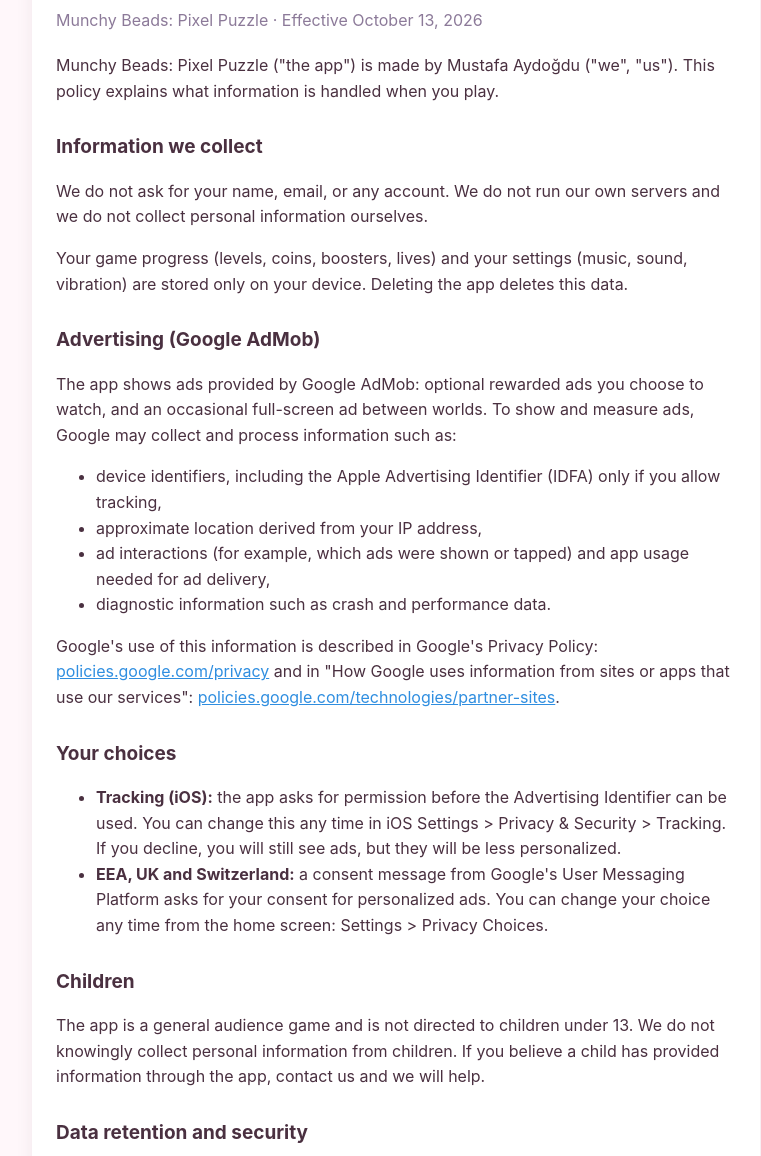
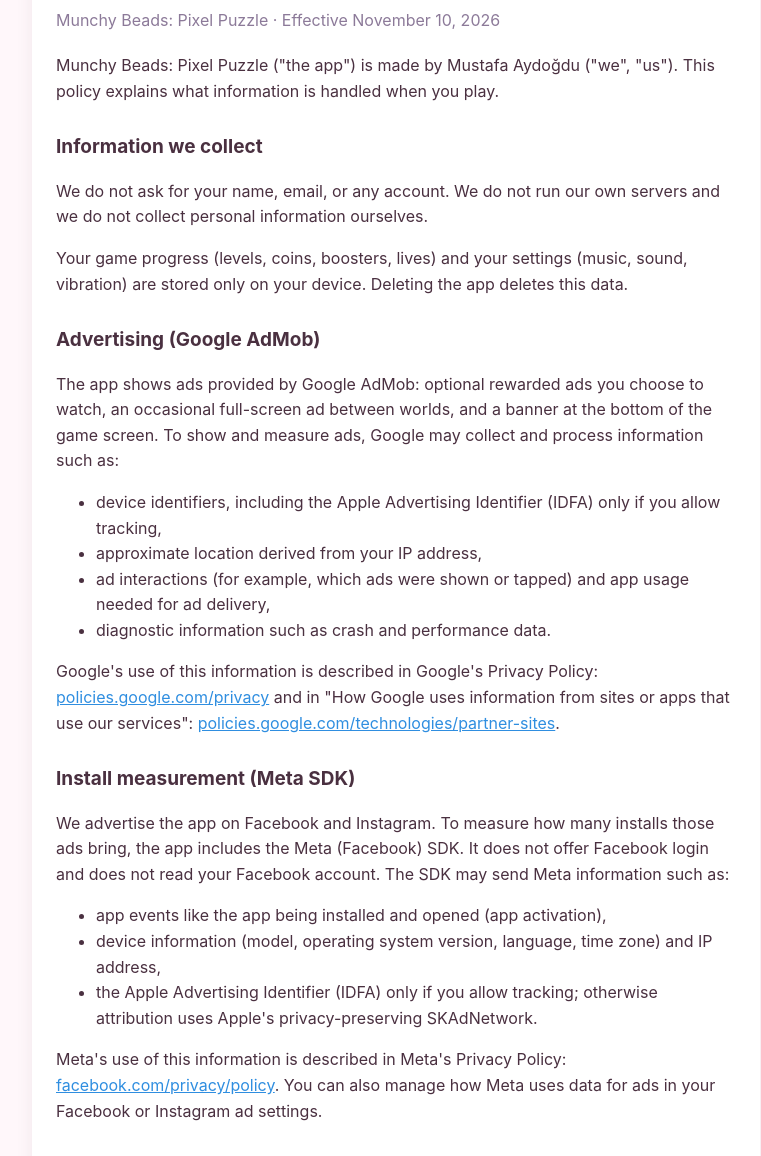
Before and after one commit to mustafAydogduuu/mustafAydogduuu.github.io, a plain HTML site: page munchybeads/privacy.html in a window 1280 px wide. Shown: the part 144-1300 px from the top of the page, without its empty margins (244-1005 px from the left). Drawn offline with Linux system fonts and the light colour scheme.

Commit message:
Munchy Beads privacy: add Meta SDK install measurement and banner ads

```diff
--- a/munchybeads/privacy.html
+++ b/munchybeads/privacy.html
@@ -11,7 +11,7 @@
   <nav><a href="index.html">Munchy Beads</a> · Privacy Policy</nav>
   <div class="card">
     <h1>Privacy Policy</h1>
-    <p class="meta">Munchy Beads: Pixel Puzzle · Effective October 13, 2026</p>
+    <p class="meta">Munchy Beads: Pixel Puzzle · Effective November 10, 2026</p>
 
     <p>Munchy Beads: Pixel Puzzle ("the app") is made by Mustafa Aydoğdu ("we", "us"). This policy explains what information is handled when you play.</p>
 
@@ -20,7 +20,7 @@
     <p>Your game progress (levels, coins, boosters, lives) and your settings (music, sound, vibration) are stored only on your device. Deleting the app deletes this data.</p>
 
     <h2>Advertising (Google AdMob)</h2>
-    <p>The app shows ads provided by Google AdMob: optional rewarded ads you choose to watch, and an occasional full-screen ad between worlds. To show and measure ads, Google may collect and process information such as:</p>
+    <p>The app shows ads provided by Google AdMob: optional rewarded ads you choose to watch, an occasional full-screen ad between worlds, and a banner at the bottom of the game screen. To show and measure ads, Google may collect and process information such as:</p>
     <ul>
       <li>device identifiers, including the Apple Advertising Identifier (IDFA) only if you allow tracking,</li>
       <li>approximate location derived from your IP address,</li>
@@ -29,9 +29,18 @@
     </ul>
     <p>Google's use of this information is described in Google's Privacy Policy: <a href="https://policies.google.com/privacy">policies.google.com/privacy</a> and in "How Google uses information from sites or apps that use our services": <a href="https://policies.google.com/technologies/partner-sites">policies.google.com/technologies/partner-sites</a>.</p>
 
+    <h2>Install measurement (Meta SDK)</h2>
+    <p>We advertise the app on Facebook and Instagram. To measure how many installs those ads bring, the app includes the Meta (Facebook) SDK. It does not offer Facebook login and does not read your Facebook account. The SDK may send Meta information such as:</p>
+    <ul>
+      <li>app events like the app being installed and opened (app activation),</li>
+      <li>device information (model, operating system version, language, time zone) and IP address,</li>
+      <li>the Apple Advertising Identifier (IDFA) only if you allow tracking; otherwise attribution uses Apple's privacy-preserving SKAdNetwork.</li>
+    </ul>
+    <p>Meta's use of this information is described in Meta's Privacy Policy: <a href="https://www.facebook.com/privacy/policy/">facebook.com/privacy/policy</a>. You can also manage how Meta uses data for ads in your Facebook or Instagram ad settings.</p>
+
     <h2>Your choices</h2>
     <ul>
-      <li><strong>Tracking (iOS):</strong> the app asks for permission before the Advertising Identifier can be used. You can change this any time in iOS Settings &gt; Privacy &amp; Security &gt; Tracking. If you decline, you will still see ads, but they will be less personalized.</li>
+      <li><strong>Tracking (iOS):</strong> the app asks for permission before the Advertising Identifier can be used by Google or Meta. You can change this any time in iOS Settings &gt; Privacy &amp; Security &gt; Tracking. If you decline, you will still see ads, but they will be less personalized.</li>
       <li><strong>EEA, UK and Switzerland:</strong> a consent message from Google's User Messaging Platform asks for your consent for personalized ads. You can change your choice any time from the home screen: Settings &gt; Privacy Choices.</li>
     </ul>
 
@@ -39,7 +48,7 @@
     <p>The app is a general audience game and is not directed to children under 13. We do not knowingly collect personal information from children. If you believe a child has provided information through the app, contact us and we will help.</p>
 
     <h2>Data retention and security</h2>
-    <p>Game data stays on your device until you delete the app. Advertising data is retained by Google according to its own policies.</p>
+    <p>Game data stays on your device until you delete the app. Advertising and measurement data is retained by Google and Meta according to their own policies.</p>
 
     <h2>Changes</h2>
     <p>We may update this policy. The latest version will always be on this page, with the effective date at the top.</p>
```
